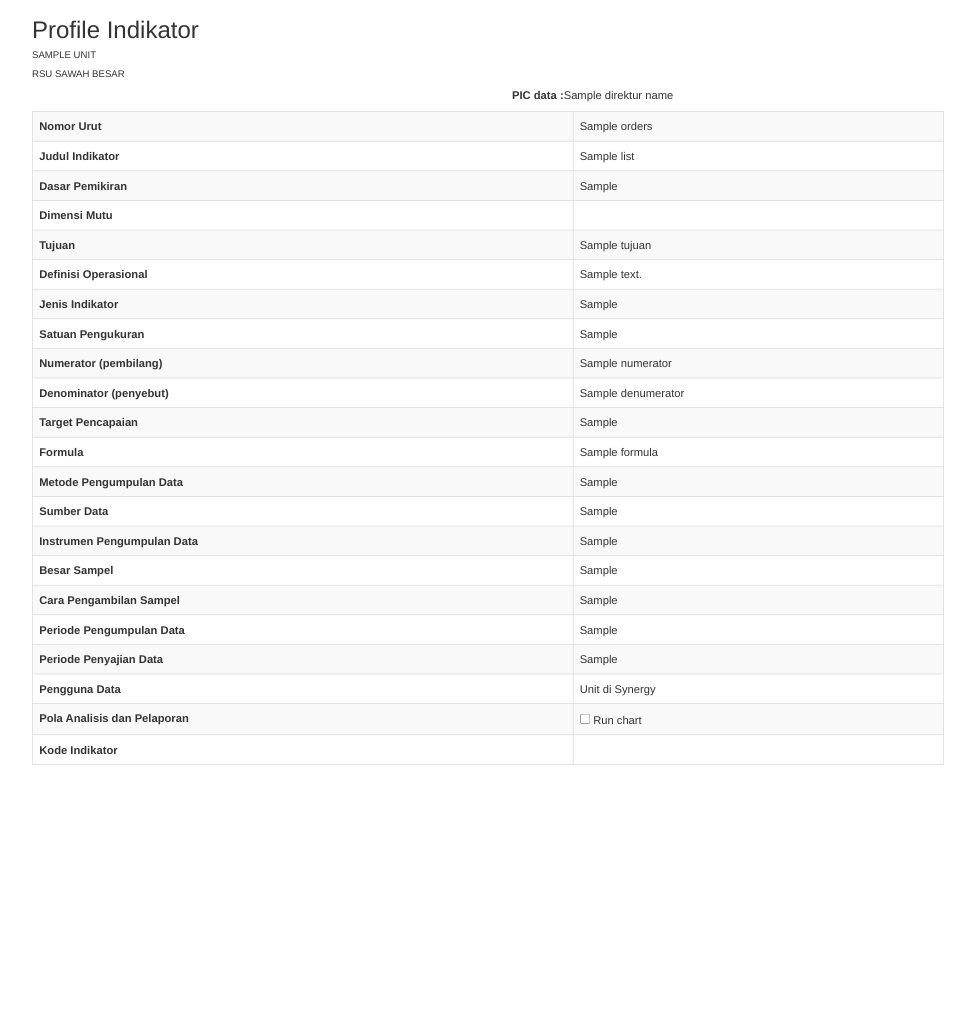
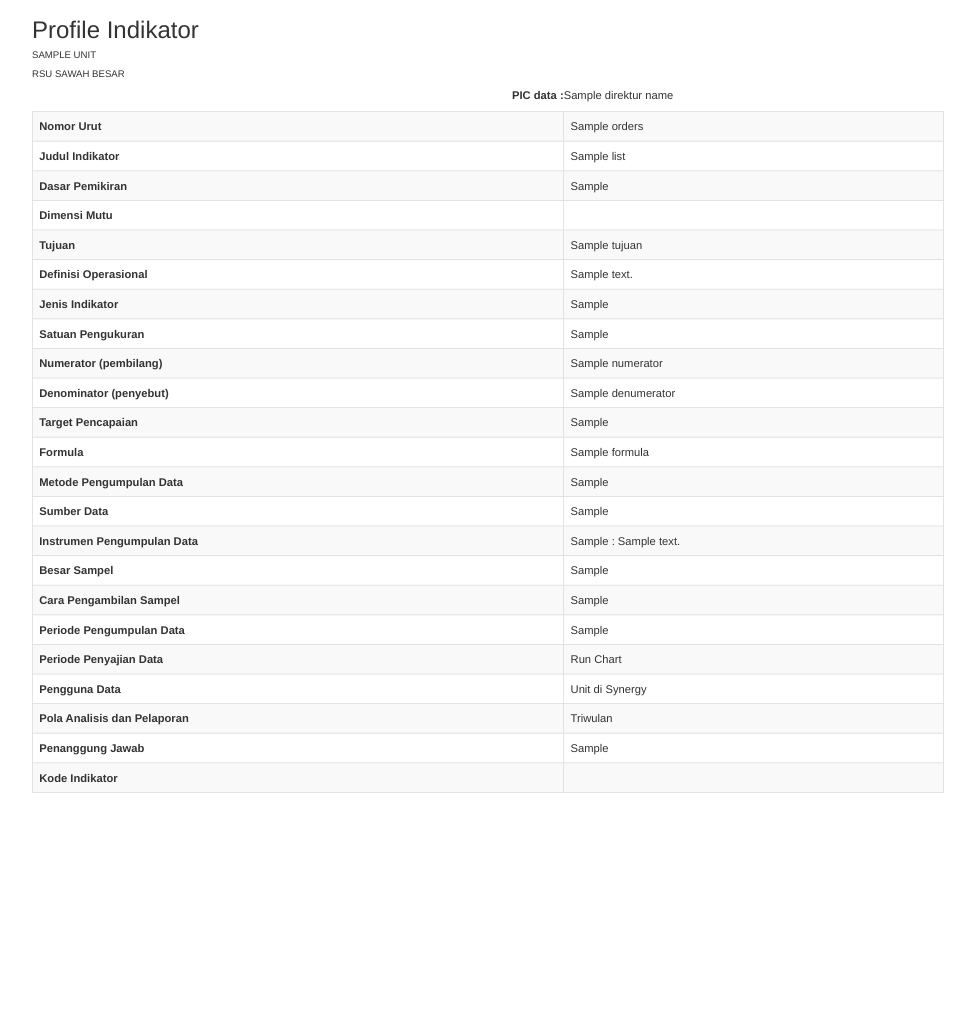
Before and after one commit to sopian27/synergy-report, a CodeIgniter app: the page made by application/views/profile_indikator.php in a window 1280 px wide. Shown: the whole page, without its empty margins (24-999 px from the left). Before the commit the page ends 765 px from the top, so only its background shows below. Run offline with CodeIgniter, Linux system fonts and the light colour scheme; the template is opened without the code that fills it: most values are stand-ins (such as "Sample title", 1, 10 or a date in 2020).

Commit message:
fix profile indikator report

```diff
--- a/application/views/profile_indikator.php
+++ b/application/views/profile_indikator.php
@@ -114,7 +114,14 @@
             </tr>
             <tr>
                 <th>Instrumen Pengumpulan Data</th>
-                <td><?=$value->INSTRUMEN_PENGAMBILAN?></td>
+                <td>
+                    <?php
+                    echo $value->INSTRUMEN_PENGAMBILAN;
+                    if (!empty($value->ISI_INSTRUMEN)) {
+                        echo " : " . $value->ISI_INSTRUMEN;
+                    }
+                    ?>
+                </td>
             </tr>
             <tr>
                 <th>Besar Sampel</th>
@@ -130,7 +137,7 @@
             </tr>
             <tr>
                 <th>Periode Penyajian Data</th>
-                <td><?=$value->PERIODE_ANALISA?></td>
+                <td>Run Chart</td>
             </tr>
             <tr>
                 <th>Pengguna Data</th>
@@ -139,8 +146,12 @@
             <tr>
                 <th>Pola Analisis dan Pelaporan</th>
                 <td>
-                    <input type="checkbox"> Run chart
+                    Triwulan
                 </td>
+            </tr>
+            <tr>
+                <th>Penanggung Jawab</th>
+                <td><?=$value->PENANGGUNG_JAWAB?></td>
             </tr>
             <tr>
                 <th>Kode Indikator</th>
```
